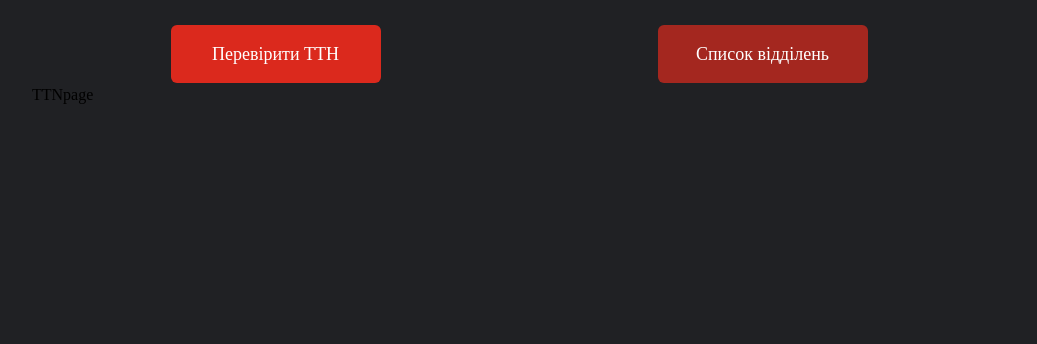
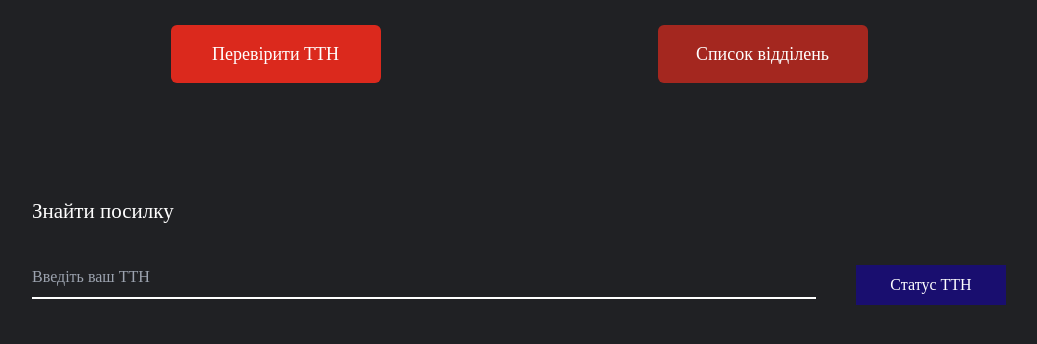
Before and after one commit to bambuuk/nova-poshta-tracking, a JavaScript app: page / in a window 1280 px wide. Shown: the top 344 px of the page, without its empty margins (121-1158 px from the left). Built offline with nearby package versions, Linux system fonts and the light colour scheme; the HTML template or start-up script is replaced by a standard one.

Commit message:
created OrdersSearchPanel and pseudo classes for buttons in header

```diff
--- a/package.json
+++ b/package.json
@@ -13,6 +13,7 @@
     "react-redux": "^8.1.2",
     "react-router-dom": "^6.15.0",
     "react-scripts": "5.0.1",
+    "sass": "^1.65.1",
     "web-vitals": "^2.1.4"
   },
   "scripts": {
@@ -40,6 +41,7 @@
     ]
   },
   "devDependencies": {
+    "postcss-nested": "^6.0.1",
     "tailwindcss": "^3.3.3"
   }
 }
--- a/src/components/Header.js
+++ b/src/components/Header.js
@@ -10,8 +10,8 @@ const Header = () => {
             isPending
               ? "w-full block bg-[#A4271F] rounded-md py-[15px] text-center"
               : isActive
-              ? "bg-[#DB291D] w-full block rounded-md py-[15px] text-center"
-              : "w-full block bg-[#A4271F] rounded-md py-[15px] text-center"
+              ? "bg-[#DB291D] w-full block rounded-md py-[15px] text-center active:scale-[0.9] transition-all"
+              : "w-full block bg-[#A4271F] rounded-md py-[15px] text-center active:scale-[0.9] hover:bg-[#DB291D] transition-all"
           }
         >
           Перевірити ТТН
@@ -24,8 +24,8 @@ const Header = () => {
             isPending
               ? "w-full block bg-[#A4271F] rounded-md py-[15px] text-center"
               : isActive
-              ? "bg-[#DB291D] w-full block rounded-md py-[15px] text-center"
-              : "w-full block bg-[#A4271F] rounded-md py-[15px] text-center"
+              ? "bg-[#DB291D] w-full block rounded-md py-[15px] text-center active:scale-[0.9] transition-all"
+              : "w-full block bg-[#A4271F] rounded-md py-[15px] text-center active:scale-[0.9] hover:bg-[#DB291D] transition-all"
           }
         >
           Список відділень
--- /dev/null
+++ b/src/components/OrderSearchPanel.js
@@ -0,0 +1,22 @@
+
+
+const OrderSearchPanel = () => {
+  return (
+    <div>
+      <div className="mt-28 flex flex-col">
+        <h2 className="text-white text-[21px] font-medium leading-8">Знайти посилку</h2>
+        <div className="mt-[38px]">
+          <form className="flex flex-row gap-[40px]">
+            <div className="w-full relative">
+              <input type="number" className="py-1 w-full bg-transparent border-b-2 border-solid border-white outline-none text-white focus:border-green-500 transition-colors " />
+              <label className="absolute left-0 text-[#9CA3AF] text-base font-normal pointer-events-none transition">Введіть ваш ТТН</label>
+            </div>
+            <button className="bg-[#190E6F] hover:bg-[#454dc0] min-w-[150px] py-2 text-white font-base font-medium transition-all active:scale-[0.9]">Статус ТТН</button>
+          </form>
+        </div>
+      </div>
+    </div>
+  )
+}
+
+export default OrderSearchPanel;
--- a/src/index.css
+++ b/src/index.css
@@ -7,4 +7,17 @@
   body {
     @apply bg-[#202124] font-[Montserrat]
   }
+
+  input::-webkit-outer-spin-button,
+  input::-webkit-inner-spin-button {
+    /* display: none; <- Crashes Chrome on hover */
+    -webkit-appearance: none;
+    -moz-appearance: none;
+    appearance: none;
+    margin: 0;
+  }
+
+  input:focus~label {
+    @apply top-[-20px] text-green-500
+  }
 }
--- a/src/pages/TTNPage.js
+++ b/src/pages/TTNPage.js
@@ -1,8 +1,9 @@
+import OrderSearchPanel from '../components/OrderSearchPanel';
 
 const TTNPage = () => {
   return (
     <div>
-      TTNpage
+      <OrderSearchPanel />
     </div>
   )
 }
```
Also changed, not shown: 1 other file (tests, documents, lock files or other folders).
